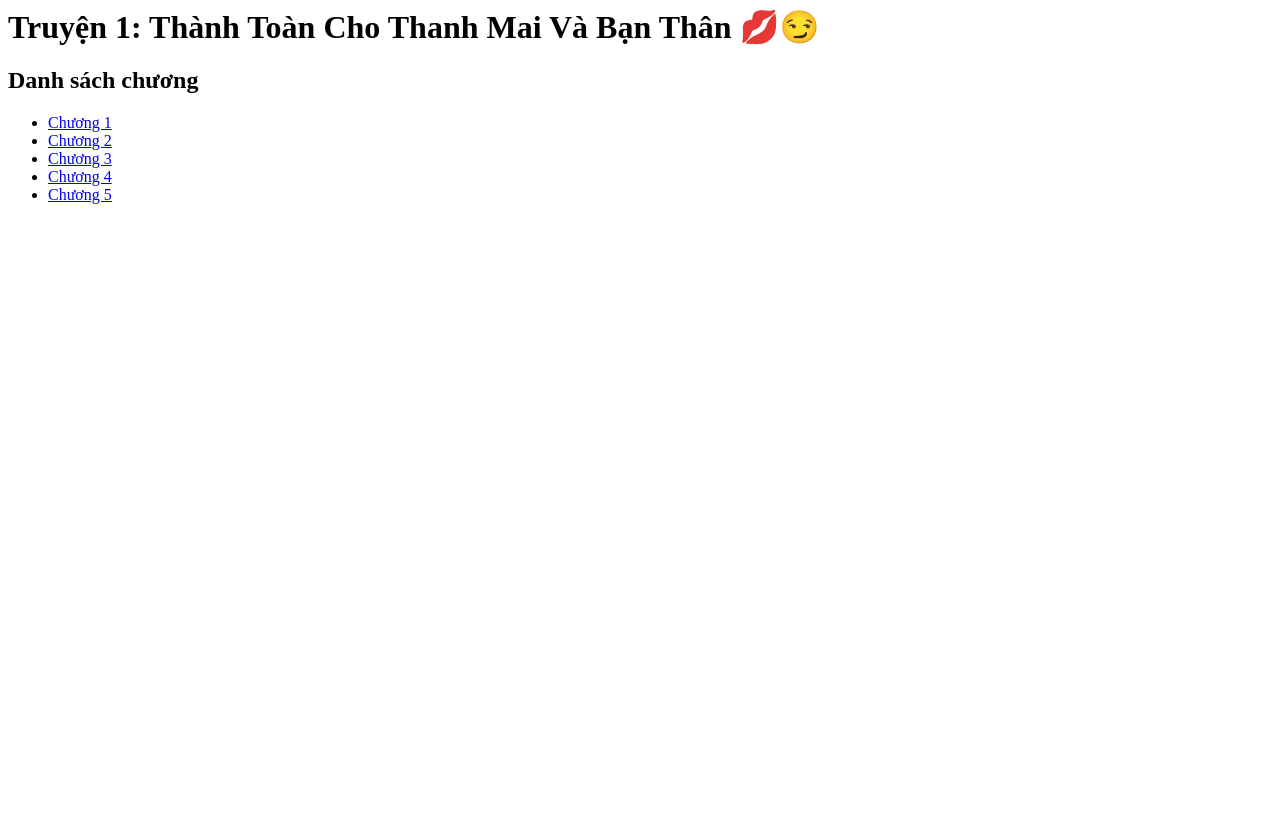
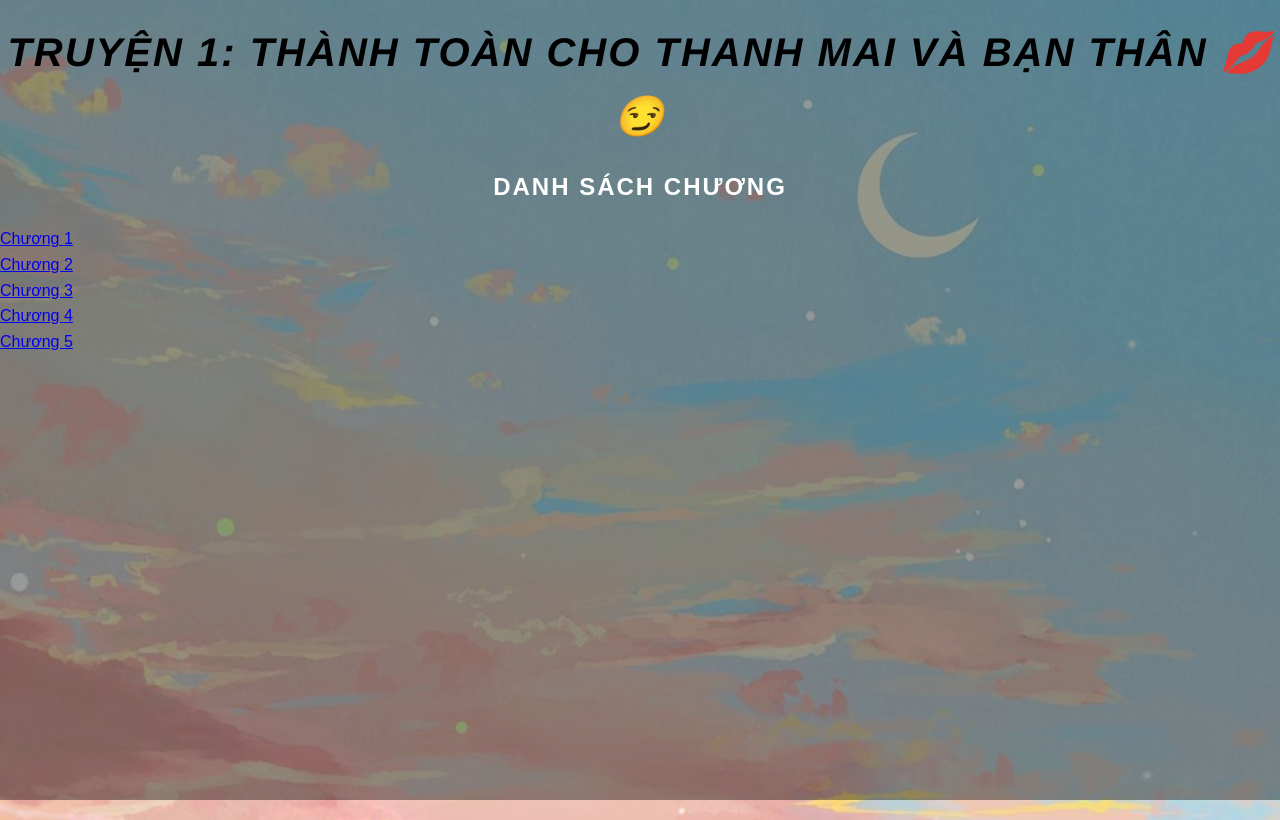
Before and after one commit to haisauthangtam/Ngoanxinhyeudayroi, a plain HTML site: page truyen1/index.html in a window 1280 px wide. Drawn offline with Linux system fonts and the light colour scheme.

Commit message:
Update index.html

```diff
--- a/truyen1/index.html
+++ b/truyen1/index.html
@@ -1,4 +1,16 @@
+<!DOCTYPE html>
+<html lang="vi">
+<head>
+  <meta charset="UTF-8">
+  <title>Truyện 1: Thành Toàn Cho Thanh Mai Và Bạn Thân 💋😏</title>
+  <link rel="stylesheet" href="../style.css">
+</head>
+<body>
+  <header>
     <h1 class="title-truyen">Truyện 1: Thành Toàn Cho Thanh Mai Và Bạn Thân 💋😏</h1>
+  </header>
+
+  <main>
     <h2>Danh sách chương</h2>
     <ul>
       <li><a href="chuong1.html">Chương 1</a></li>
@@ -7,3 +19,6 @@
       <li><a href="chuong4.html">Chương 4</a></li>
       <li><a href="chuong5.html">Chương 5</a></li>
     </ul>
+  </main>
+</body>
+</html>
```
Lines whose indentation alone changed are shown as unchanged.
